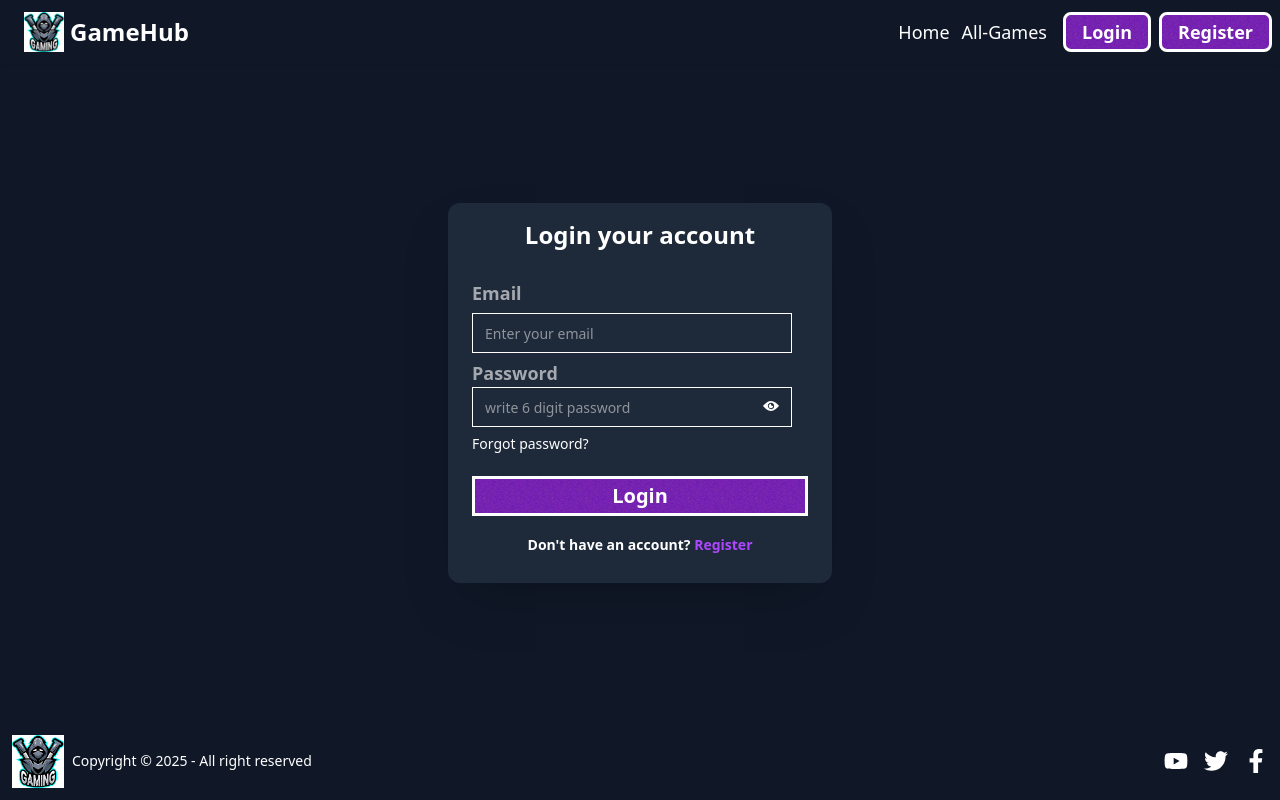
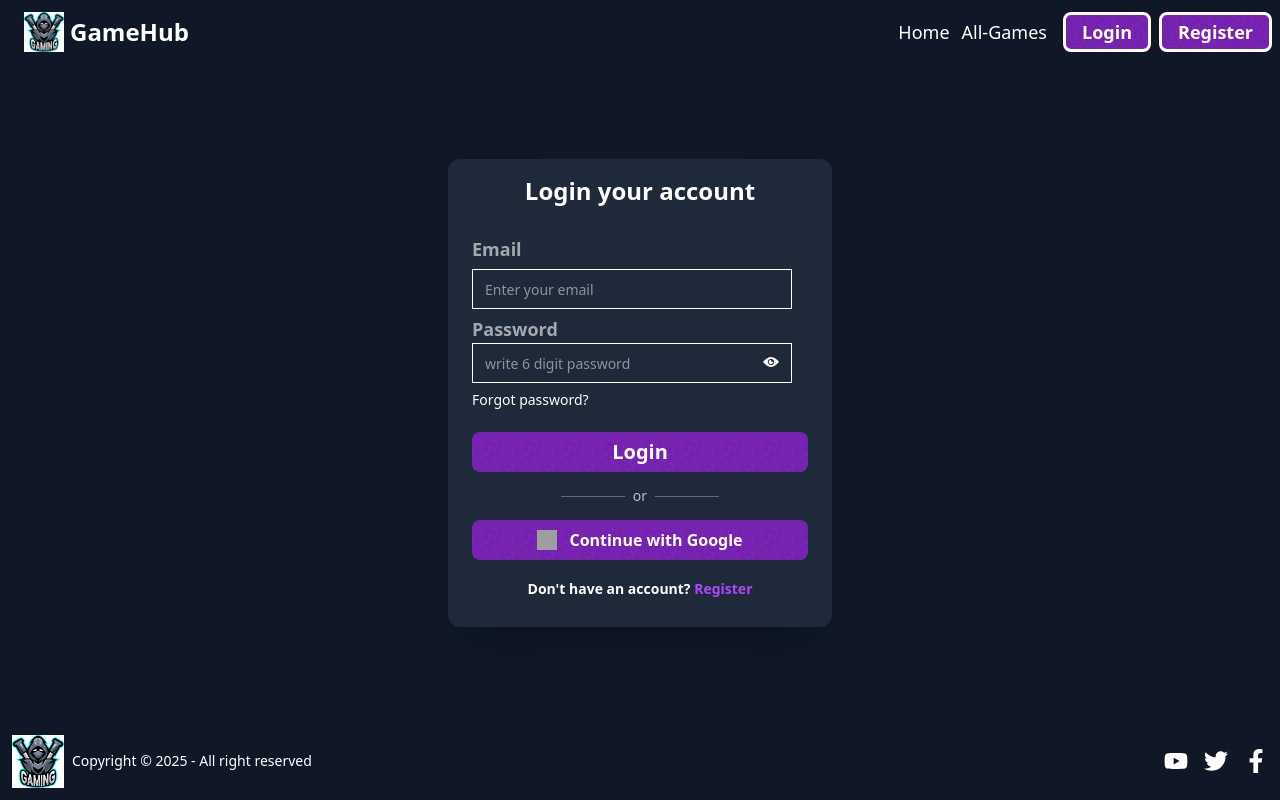
Before and after one commit to rakibhassannayem/gamehub-a9, a React (Vite) app: page /auth/login in a window 1280 px wide. Built offline with nearby package versions, Linux system fonts and the light colour scheme; no server answers; grey boxes are pictures that could not be loaded.

Commit message:
google popup login

```diff
--- a/src/pages/Login.jsx
+++ b/src/pages/Login.jsx
@@ -6,7 +6,8 @@ import LoadingComp from "../components/LoadingComp";
 import { IoIosEye, IoIosEyeOff } from "react-icons/io";
 
 const Login = () => {
-  const { signInWithEmailAndPasswordFunc, loading } = use(AuthContext);
+  const { signInWithEmailAndPasswordFunc, signInWithPopupFunc, loading } =
+    use(AuthContext);
   const location = useLocation();
   const navigate = useNavigate();
   const [error, setError] = useState("");
@@ -28,6 +29,20 @@ const Login = () => {
         setError(errorCode);
       });
   };
+
+  const handleGoogleSignin = (e) => {
+    e.preventDefault();
+    signInWithPopupFunc()
+      .then(() => {
+        toast.success("Login Successfull.");
+        navigate(`${location.state ? location.state : "/"}`);
+      })
+      .catch((error) => {
+        const errorCode = error.code;
+        setError(errorCode);
+      });
+  };
+
   return (
     <div>
       {loading ? (
@@ -77,9 +92,30 @@ const Login = () => {
 
                 <button
                   type="submit"
-                  className="btn bg-purple-800 mt-4 text-xl"
+                  className="btn border-0 rounded-lg bg-purple-800 mt-4 text-xl"
                 >
                   Login
+                </button>
+
+                {/* Divider */}
+                <div className="flex items-center justify-center gap-2 my-2">
+                  <div className="h-px w-16 bg-white/30"></div>
+                  <span className="text-sm text-white/70">or</span>
+                  <div className="h-px w-16 bg-white/30"></div>
+                </div>
+
+                {/* Google Signin */}
+                <button
+                  type="button"
+                  onClick={handleGoogleSignin}
+                  className="btn border-0 flex items-center justify-center gap-3 bg-purple-800 text-white text-[16px] px-5 py-2 rounded-lg w-full font-semibold cursor-pointer"
+                >
+                  <img
+                    src="https://www.svgrepo.com/show/475656/google-color.svg"
+                    alt="google"
+                    className="w-5 h-5"
+                  />
+                  Continue with Google
                 </button>
 
                 <p className="mt-3 text-center font-semibold text-[14px]">
--- a/src/provider/AuthProvider.jsx
+++ b/src/provider/AuthProvider.jsx
@@ -2,8 +2,10 @@ import { createContext, useEffect, useState } from "react";
 import {
   createUserWithEmailAndPassword,
   getAuth,
+  GoogleAuthProvider,
   onAuthStateChanged,
   signInWithEmailAndPassword,
+  signInWithPopup,
   signOut,
   updateProfile,
 } from "firebase/auth";
@@ -11,6 +13,8 @@ import app from "../firebase/firebase.config";
 
 export const AuthContext = createContext();
 const auth = getAuth(app);
+
+const googleProvider = new GoogleAuthProvider();
 
 const AuthProvider = ({ children }) => {
   const [user, setUser] = useState(null);
@@ -25,6 +29,11 @@ const AuthProvider = ({ children }) => {
   const signInWithEmailAndPasswordFunc = (email, password) => {
     setLoading(true);
     return signInWithEmailAndPassword(auth, email, password);
+  };
+
+  const signInWithPopupFunc = () => {
+    setLoading(true);
+    return signInWithPopup(auth, googleProvider);
   };
 
   const updateUser = (updateData) => {
@@ -50,6 +59,7 @@ const AuthProvider = ({ children }) => {
     setUser,
     createUserWithEmailAndPasswordFunc,
     signInWithEmailAndPasswordFunc,
+    signInWithPopupFunc,
     updateUser,
     logOutFunc,
     loading,
```
